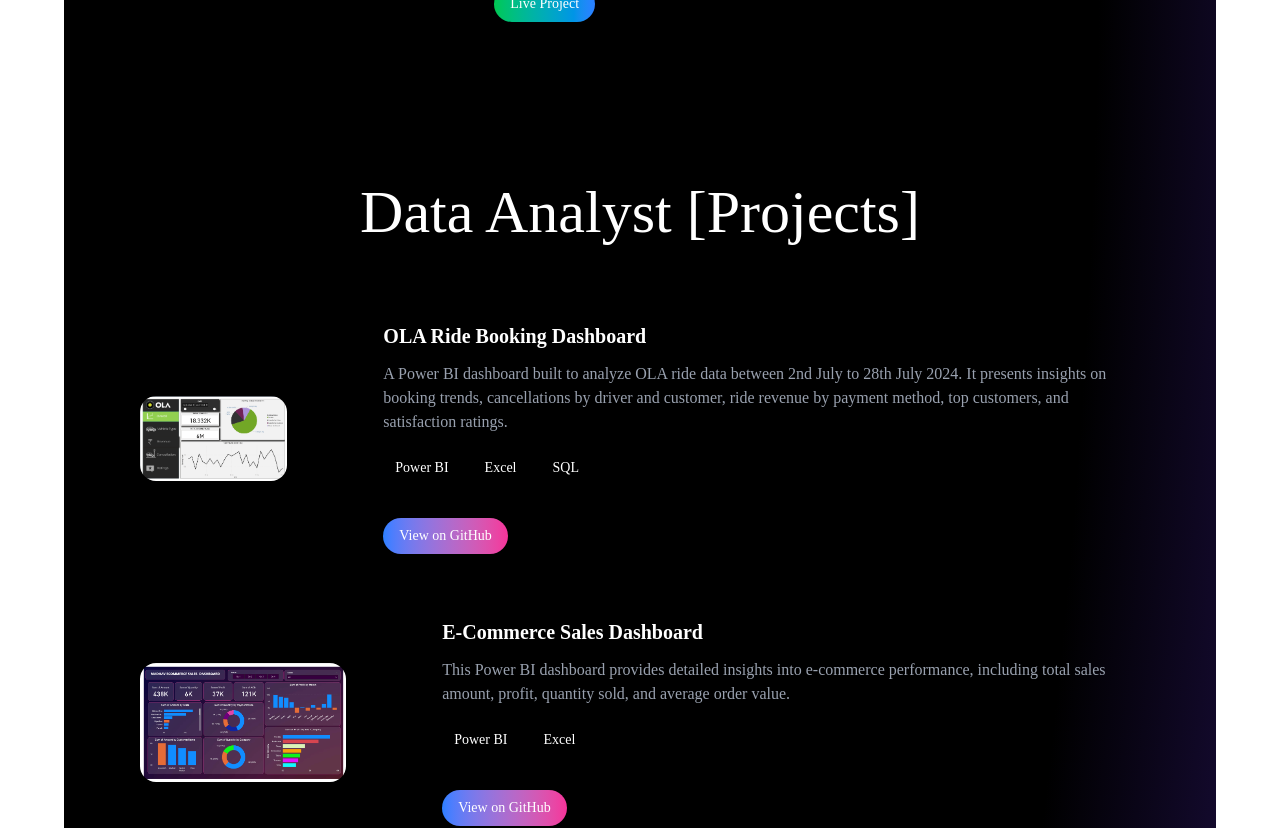
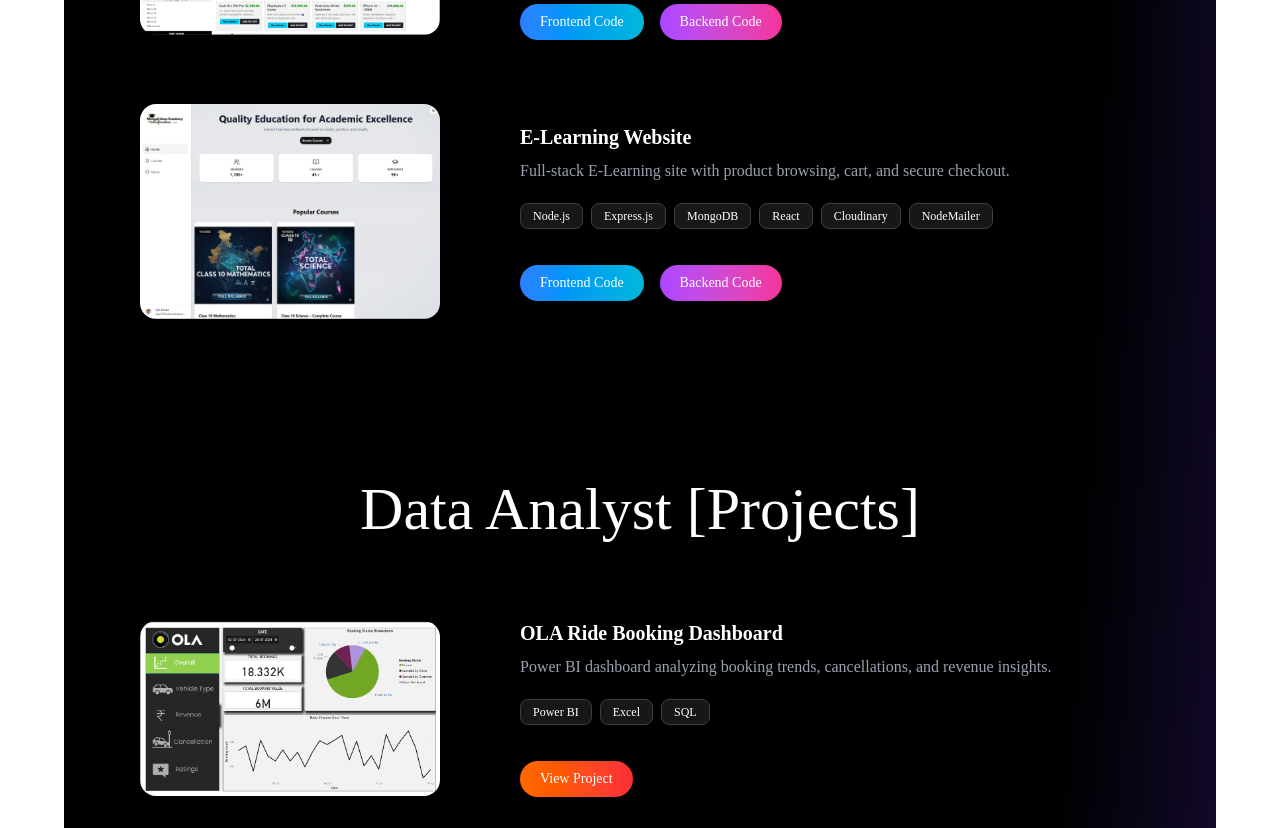
Before and after one commit to AJAY2405/portfolio, a React (Vite) app: page / in a window 1280 px wide. Shown: the part 2680-3508 px from the top of the page. Built offline with nearby package versions, Linux system fonts and the light colour scheme.

Commit message:
project 34

```diff
--- a/src/components/Projects.jsx
+++ b/src/components/Projects.jsx
@@ -1,5 +1,5 @@
-import React from 'react';
-import { motion } from 'framer-motion';
+import React from "react";
+import { motion } from "framer-motion";
 
 // ✅ Web Development Projects
 const webDevProjects = [
@@ -7,134 +7,176 @@
     image: "/Images/job.png",
     title: "Job Portal for Educators",
     description:
-      "A full-stack MERN Job Portal designed for educators to find teaching opportunities in schools. Features include user authentication, recruiter/company onboarding, job posting, and job applications. Images like resumes or company logos are securely stored using Cloudinary.",
+      "A full-stack MERN Job Portal designed for educators to find teaching opportunities in schools.",
     technologies: ["MongoDB", "Express.js", "React", "Node.js", "Cloudinary"],
-    frontendLink: "https://online-frontend-three.vercel.app/",
+    liveLink: "https://online-frontend-three.vercel.app/",
+    frontendGithub: "https://github.com/AJAY2405/online-frontend",
+    backendGithub: "https://github.com/AJAY2405/online_backend",
   },
   {
     image: "/Images/3.png",
     title: "Coaching Management System",
     description:
-      "A full-stack MERN platform for coaching institutes featuring secure authentication, role-based access, admin-controlled test creation, student result management, notice board system, and PDF notes upload with Cloudinary.",
-    technologies: ["MongoDB", "Express", "React", "Node.js", "Tailwind", "Cloudinary"],
-    frontendLink: "https://exam-frontend-lilac.vercel.app/",
+      "A full-stack MERN platform for coaching institutes featuring authentication and test management.",
+    technologies: [
+      "MongoDB",
+      "Express",
+      "React",
+      "Node.js",
+      "Tailwind",
+      "Cloudinary",
+    ],
+    liveLink: "https://exam-frontend-lilac.vercel.app/",
+    frontendGithub: "https://github.com/AJAY2405/Exam_Frontend",
+    backendGithub: "https://github.com/AJAY2405/Exam_Backend",
   },
   {
     image: "/Images/4.png",
     title: "Currency Converter",
     description:
-      "Real-time currency converter using exchange rate API. Converts between various currencies with a clean and fast UI.",
+      "Real-time currency converter using exchange rate API with a fast UI.",
     technologies: ["API", "HTML", "CSS", "JavaScript"],
-    frontendLink: "https://currency-five-pearl.vercel.app/",
+    liveLink: "https://currency-five-pearl.vercel.app/",
+    frontendGithub: "https://github.com/AJAY2405/CURRENCY",
   },
   {
     image: "/Images/5.png",
     title: "E-commerce Website",
     description:
-      "Full-stack e-commerce site using Node.js, Express, and MongoDB with product browsing, cart, and secure checkout.",
+      "Full-stack e-commerce site with product browsing, cart, and secure checkout.",
     technologies: ["Node.js", "Express.js", "MongoDB", "React", "Cloudinary"],
-    frontendLink: "https://e-commerce-frontend-phi-eight.vercel.app/",
-  }
+    liveLink: "https://e-commerce-frontend-phi-eight.vercel.app/",
+    frontendGithub: "https://github.com/AJAY2405/e-commerce-frontend",
+    backendGithub: "https://github.com/AJAY2405/ecommerce-backend",
+  },
+  {
+    image: "/Images/E-learning.png",
+    title: "E-Learning Website",
+    description:
+      "Full-stack E-Learning site with product browsing, cart, and secure checkout.",
+    technologies: ["Node.js", "Express.js", "MongoDB", "React", "Cloudinary","NodeMailer"],
+    liveLink: "https://portfolio-ajay-three.vercel.app/",
+    frontendGithub: "https://github.com/AJAY2405/MDA-Learning",
+    backendGithub: "https://github.com/AJAY2405/E-Learning-Backend",
+  },
 ];
 
-// ✅ Data Analyst Projects (GitHub only, no frontend links)
+// ✅ Data Analyst Projects
 const dataAnalystProjects = [
   {
     image: "/Images/olaproject.png",
     title: "OLA Ride Booking Dashboard",
     description:
-      "A Power BI dashboard built to analyze OLA ride data between 2nd July to 28th July 2024. It presents insights on booking trends, cancellations by driver and customer, ride revenue by payment method, top customers, and satisfaction ratings.",
+      "Power BI dashboard analyzing booking trends, cancellations, and revenue insights.",
     technologies: ["Power BI", "Excel", "SQL"],
-    link: "https://github.com/AJAY2405/Ola-Project"
+    github: "https://github.com/AJAY2405/Ola-Project",
   },
   {
     image: "/Images/madhav.png",
     title: "E-Commerce Sales Dashboard",
     description:
-      "This Power BI dashboard provides detailed insights into e-commerce performance, including total sales amount, profit, quantity sold, and average order value.",
+      "Dashboard providing insights into sales amount, profit, and quantity sold.",
     technologies: ["Power BI", "Excel"],
-    link: "https://github.com/AJAY2405/Madhav_store_dashboard"
+    github: "https://github.com/AJAY2405/Madhav_store_dashboard",
   },
   {
     image: "/Images/super.png",
     title: "Super Store Sales Dashboard",
     description:
-      "An advanced Power BI dashboard that analyzes sales, profit, quantity, and shipping performance across different segments and categories.",
+      "Advanced sales and shipping performance analysis dashboard.",
     technologies: ["Power BI", "Excel"],
-    link: "https://github.com/AJAY2405/PowerBI-_project"
+    github: "https://github.com/AJAY2405/PowerBI-_project",
   },
   {
     image: "/Images/blinkit.png",
     title: "Blinkit Sales Dashboard",
     description:
-      "An interactive Power BI dashboard analyzing Blinkit’s sales, outlet distribution, and product performance.",
+      "Interactive Power BI dashboard analyzing Blinkit's sales performance.",
     technologies: ["Power BI", "Excel"],
-    link: "https://github.com/AJAY2405/BLINKIT/tree/main/BLINKIT"
-  }
+    github: "https://github.com/AJAY2405/BLINKIT/tree/main/BLINKIT",
+  },
 ];
 
-// ✅ Scroll animation wrapper
+// ✅ Scroll animation
 const ScrollReveal = ({ children }) => (
   <motion.div
-    initial={{ opacity: 0, y: 100 }}
+    initial={{ opacity: 0, y: 80 }}
     whileInView={{ opacity: 1, y: 0 }}
     viewport={{ once: true }}
-    transition={{ duration: 0.8 }}
+    transition={{ duration: 0.7 }}
   >
     {children}
   </motion.div>
 );
 
-// ✅ Project Card Component
+// ✅ Project Card
 const ProjectCard = ({ project }) => (
   <ScrollReveal>
-    <div className="flex flex-col items-center gap-8 md:flex-row md:gap-24">
+    <div className="flex flex-col items-center gap-8 md:flex-row md:gap-20">
+
+      {/* Image → Opens Live Project */}
       <a
-        href={project.frontendLink || project.link}
+        href={project.liveLink || project.github}
         target="_blank"
         rel="noopener noreferrer"
       >
         <img
           src={project.image}
           alt={project.title}
-          className="w-full cursor-pointer rounded-2xl transition-all duration-300 hover:scale-105 md:w-[300px]"
+          className="w-full md:w-[300px] rounded-2xl cursor-pointer transition-all duration-300 hover:scale-105 hover:shadow-2xl hover:shadow-cyan-500/30"
         />
       </a>
+
       <div className="flex flex-col gap-5">
-        <div className="flex flex-col gap-3">
-          <div className="text-xl font-semibold">{project.title}</div>
-          <p className="text-gray-400">{project.description}</p>
+        <div>
+          <h3 className="text-xl font-semibold">{project.title}</h3>
+          <p className="text-gray-400 mt-2">{project.description}</p>
         </div>
-        <div className="flex flex-wrap gap-3">
+
+        {/* Tech Stack */}
+        <div className="flex flex-wrap gap-2">
           {project.technologies.map((tech, index) => (
             <span
               key={index}
-              className="rounded-lg bg-black px-3 py-1 text-sm"
+              className="px-3 py-1 text-xs bg-neutral-900 border border-neutral-700 rounded-lg"
             >
               {tech}
             </span>
           ))}
         </div>
 
+        {/* Buttons */}
         <div className="flex flex-wrap gap-4 mt-4">
-          {project.frontendLink && (
+          {project.frontendGithub && (
             <a
-              href={project.frontendLink}
+              href={project.frontendGithub}
               target="_blank"
               rel="noopener noreferrer"
-              className="px-4 py-2 bg-gradient-to-r from-green-500 to-blue-500 text-sm rounded-full font-medium transition-transform duration-300 hover:scale-105 w-max"
+              className="px-5 py-2 text-sm font-medium rounded-full bg-gradient-to-r from-blue-500 to-cyan-500 transition-all duration-300 hover:scale-105 hover:shadow-lg hover:shadow-blue-500/30"
             >
-              Live Project
+              Frontend Code
             </a>
           )}
-          {!project.frontendLink && project.link && (
+
+          {project.backendGithub && (
             <a
-              href={project.link}
+              href={project.backendGithub}
               target="_blank"
               rel="noopener noreferrer"
-              className="px-4 py-2 bg-gradient-to-r from-blue-500 to-pink-500 text-sm rounded-full font-medium transition-transform duration-300 hover:scale-105 w-max"
+              className="px-5 py-2 text-sm font-medium rounded-full bg-gradient-to-r from-purple-500 to-pink-500 transition-all duration-300 hover:scale-105 hover:shadow-lg hover:shadow-purple-500/30"
             >
-              View on GitHub
+              Backend Code
+            </a>
+          )}
+
+          {project.github && !project.frontendGithub && (
+            <a
+              href={project.github}
+              target="_blank"
+              rel="noopener noreferrer"
+              className="px-5 py-2 text-sm font-medium rounded-full bg-gradient-to-r from-orange-500 to-red-500 transition-all duration-300 hover:scale-105 hover:shadow-lg hover:shadow-orange-500/30"
+            >
+              View Project
             </a>
           )}
         </div>
@@ -143,31 +185,33 @@
   </ScrollReveal>
 );
 
-// ✅ Projects Component
+// ✅ Main Projects Component
 function Projects() {
   return (
     <div
       id="projects"
       className="flex min-h-screen w-full flex-col items-center justify-center gap-20 p-4 md:px-14 md:py-24"
     >
-      {/* Web Development Projects */}
+      {/* Web Development */}
       <ScrollReveal>
         <h2 className="text-4xl font-light text-white md:text-6xl">
           Web Development [Projects]
         </h2>
       </ScrollReveal>
+
       <div className="flex w-full max-w-[1000px] flex-col gap-16 text-white">
         {webDevProjects.map((project, index) => (
           <ProjectCard key={index} project={project} />
         ))}
       </div>
 
-      {/* Data Analyst Projects */}
+      {/* Data Analyst */}
       <ScrollReveal>
         <h2 className="text-4xl font-light text-white md:text-6xl pt-20">
           Data Analyst [Projects]
         </h2>
       </ScrollReveal>
+
       <div className="flex w-full max-w-[1000px] flex-col gap-16 text-white">
         {dataAnalystProjects.map((project, index) => (
           <ProjectCard key={index} project={project} />
```
Also changed, not shown: public/Images/E-learning.png (added).
